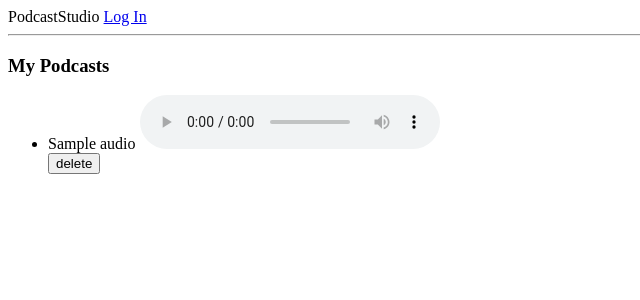
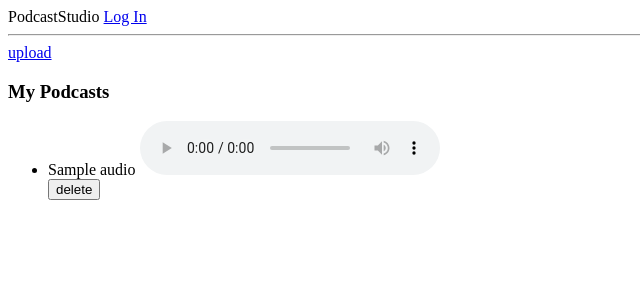
Before and after one commit to carolina-trofimov/Podcast-Studio, a Flask app: template templates/my_podcasts.html in a window 1280 px wide. Shown: the top 300 px of the page, without its empty margins (0-640 px from the left). Run offline with Flask 2, Linux system fonts and the light colour scheme; the template is opened without the code that fills it: values that come from a table or form of the project are taken from there, others are empty; tables that the repository leaves empty hold one stand-in row (values such as "Sample post").

Commit message:
MVP done and working

```diff
--- a/templates/my_ads.html
+++ b/templates/my_ads.html
@@ -1,7 +1,7 @@
 {% extends 'base.html' %}
 {% block content %}
 
-
+<a href="/upload">upload</a> <br>
 
 <h3>My Ads</h3>
 
--- a/templates/my_podcasts.html
+++ b/templates/my_podcasts.html
@@ -1,6 +1,7 @@
 {% extends 'base.html' %}
 {% block content %}
 
+<a href="/upload">upload</a> <br>
 
 <h3>My Podcasts</h3>
 
--- a/templates/my_raw_podcasts.html
+++ b/templates/my_raw_podcasts.html
@@ -2,8 +2,9 @@
 {% block content %}
 
 
+<a href="/upload">upload</a> <br>
+
 <h3>My raw-podcasts</h3>
-
 
 
 <ul>
--- a/templates/upload_mp3.html
+++ b/templates/upload_mp3.html
@@ -4,6 +4,7 @@
 {% if session.get("logged_in_user") %}
   <a href="/my-raw-podcasts">raw-podcasts</a> <br>
   <a href="/my-ads">ads</a> <br>
+  <a href="/my-podcasts">my-podcasts</a> <br>
 
 {% endif %}
 
```
